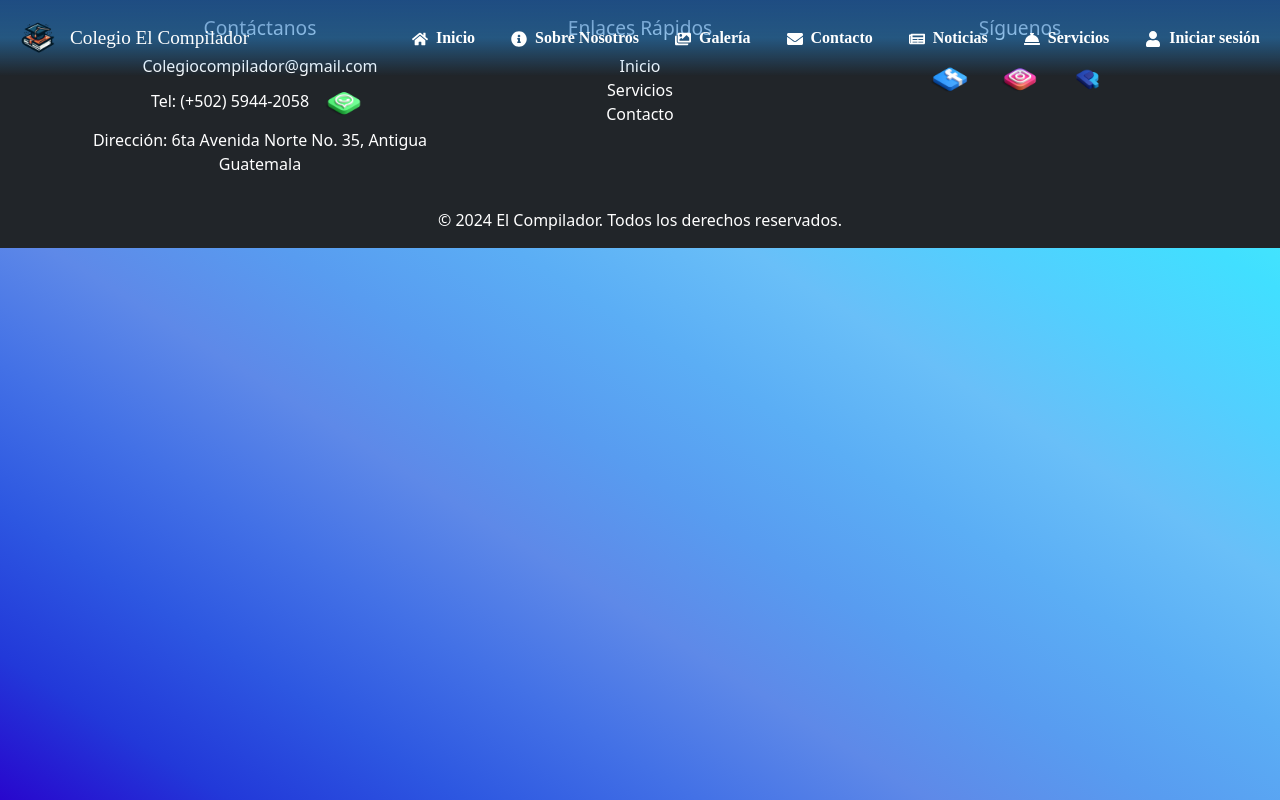
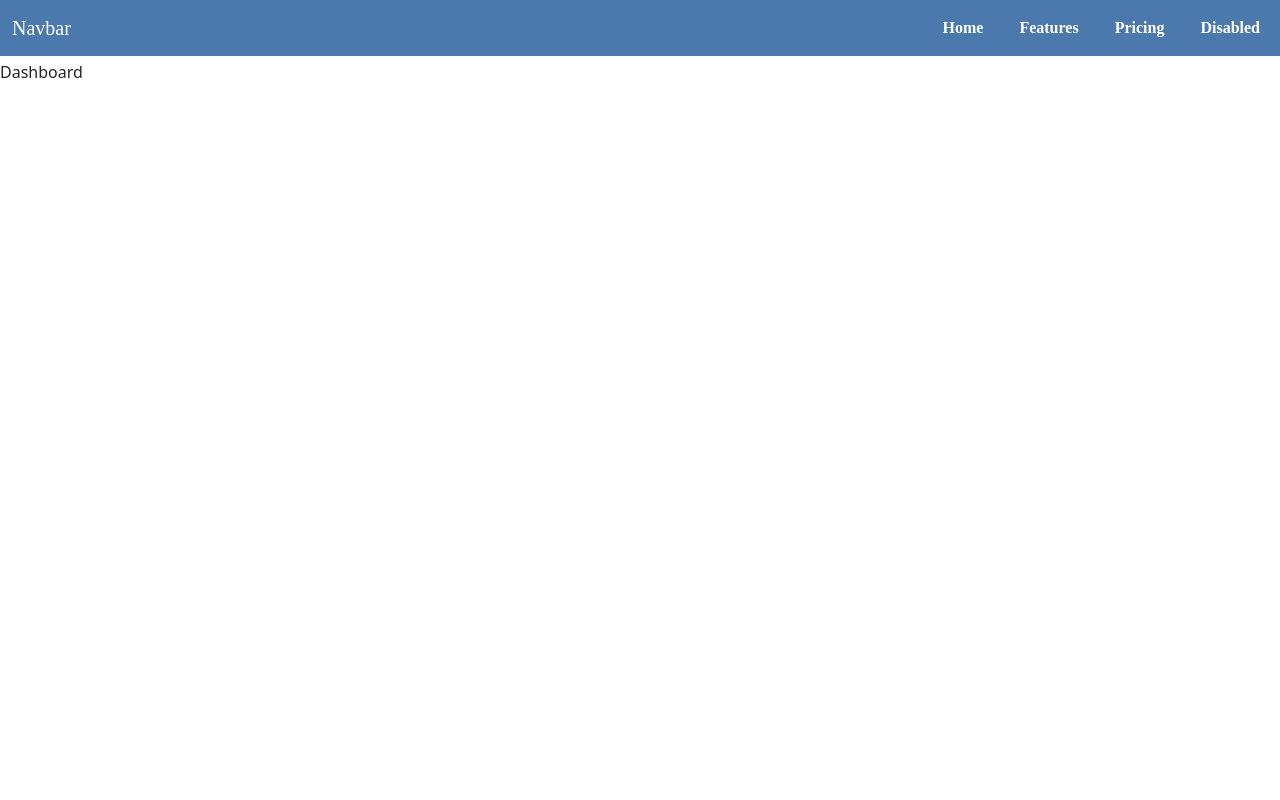
Before and after one commit to SebastianNz11/frontendColegio, a React (Vite) app: page /dashboard in a window 1280 px wide. Built offline with nearby package versions, Linux system fonts and the light colour scheme.

Commit message:
cambios en landing

```diff
--- a/index.html
+++ b/index.html
@@ -1,5 +1,5 @@
 <!DOCTYPE html>
-<html lang="en">
+<html lang="es">
   <head>
     <meta charset="UTF-8">
     <meta name="viewport" content="width=device-width, initial-scale=1.0">
--- a/src/App.jsx
+++ b/src/App.jsx
@@ -1,28 +1,23 @@
-import React from 'react';
-import { BrowserRouter as Router, Route, Routes } from 'react-router-dom';
+import { BrowserRouter, Route, Routes} from 'react-router-dom';
 import Home from './pages/Home';
 import Servicios from './pages/Servicios';
 import Login from './pages/Login';
 import Noticias from './pages/Noticias';
-import Navbar from './components/Navbar';
-import Footer from './components/Footer';
+import {Dashboard} from './Interfaces/Dashboard'
 import 'bootstrap/dist/css/bootstrap.min.css';
 import 'bootstrap/dist/js/bootstrap.bundle.min.js';
 
 const App = () => {
     return (
-        <Router>
-            {/* Navbar disponible en todas las páginas */}
-            <Navbar />
+        <BrowserRouter>
             <Routes>
                 <Route path="/" element={<Home />} />
                 <Route path="/servicios" element={<Servicios />} />
                 <Route path="/login" element={<Login />} />
                 <Route path="/noticias" element={<Noticias />} />
+                <Route path="/dashboard" element={<Dashboard />} />
             </Routes>
-            {/* Footer estará disponible en todas las páginas */}
-            <Footer />
-        </Router>
+        </BrowserRouter>
     );
 };
 
--- /dev/null
+++ b/src/Interfaces/Dashboard.jsx
@@ -0,0 +1,10 @@
+import './general.css'
+import {NavbarDashboard} from './NavbarDashboard'
+export const Dashboard = () => {
+  return (
+    <div>
+        <NavbarDashboard/>
+        <div className='espacio'>Dashboard</div>
+    </div>
+  )
+}
--- /dev/null
+++ b/src/Interfaces/NavbarDashboard.jsx
@@ -0,0 +1,49 @@
+
+export const NavbarDashboard = () => {
+  return (
+    <div>
+      <nav className="navbar navbar-expand-lg bg-body-primary fixed-top">
+        <div className="container-fluid">
+          <a className="navbar-brand" href="#">
+            Navbar
+          </a>
+          <button
+            className="navbar-toggler"
+            type="button"
+            data-bs-toggle="collapse"
+            data-bs-target="#navbarNav"
+            aria-controls="navbarNav"
+            aria-expanded="false"
+            aria-label="Toggle navigation"
+          >
+            <span className="navbar-toggler-icon" />
+          </button>
+          <div className="collapse navbar-collapse" id="navbarNav">
+            <ul className="navbar-nav">
+              <li className="nav-item">
+                <a className="nav-link active" aria-current="page" href="#">
+                  Home
+                </a>
+              </li>
+              <li className="nav-item">
+                <a className="nav-link" href="#">
+                  Features
+                </a>
+              </li>
+              <li className="nav-item">
+                <a className="nav-link" href="#">
+                  Pricing
+                </a>
+              </li>
+              <li className="nav-item">
+                <a className="nav-link disabled" aria-disabled="true">
+                  Disabled
+                </a>
+              </li>
+            </ul>
+          </div>
+        </div>
+      </nav>
+    </div>
+  );
+};
--- /dev/null
+++ b/src/Interfaces/general.css
@@ -0,0 +1,4 @@
+
+  .espacio {
+    padding-top: 60px; /* Ajuste valor altura */
+  }
--- a/src/components/Navbar.css
+++ b/src/components/Navbar.css
@@ -1,6 +1,6 @@
 /* Ajustes generales para la barra de navegación */
 .navbar {
-    background-color:linear-gradient(180deg, rgba(30, 87, 153, 0.8), rgba(41, 137, 216, 0.8));
+    background-color: rgba(30, 87, 153, 0.8);
     padding: 0.5rem 1rem;
     position: fixed;
     width: 100%;
@@ -19,19 +19,17 @@
 
   /* Ajustes generales para la barra de navegación con degradado transparente */
 .navbar {
-  background: linear-gradient(180deg, rgba(30, 87, 153, 0.8), rgba(41, 137, 216, 0.5), rgba(255, 255, 255, 0)); /* Mantener el degradado hacia transparencia */
+  background: rgba(30, 87, 153, 0.8); /* Mantener el degradado hacia transparencia */
   padding: 0.5rem 1rem;
   position: fixed;
   width: 100%;
   top: 0;
   z-index: 1030;
-  transition: background 0.3s ease; /* Suavizar la transición del degradado */
 }
 
 /* Cambiar el fondo cuando se hace scroll */
 .navbar.scrolled {
-  background: linear-gradient(180deg, rgba(30, 87, 153, 0.8), rgba(41, 137, 216, 0.5), rgba(255, 255, 255, 0)); /* Mantener el degradado hacia transparencia */
-  transition: background 0.3s ease; /* Suavizar la transición al color sólido */
+  background: rgba(30, 87, 153, 0.8);
 }
 
 
@@ -113,8 +111,3 @@
       padding: 0.5rem 0;
     }
   }
-
-  /* Evitar que el contenido quede cubierto por la barra de navegación */
-  body {
-    padding-top: 60px; /* Ajuste valor altura */
-  }
--- a/src/components/Navbar.jsx
+++ b/src/components/Navbar.jsx
@@ -7,7 +7,7 @@ const Navbar = () => {
   const [scrolled, setScrolled] = useState(false);
 
   const handleScroll = () => {
-    const isScrolled = window.scrollY > 50; // Detecta cuando se ha hecho scroll
+    const isScrolled = window.scrollY > 50;
     setScrolled(isScrolled);
   };
 
--- a/src/pages/Home.css
+++ b/src/pages/Home.css
@@ -1,14 +1,29 @@
 /* General */
-body {
-    font-family: 'Roboto', sans-serif;
-    background: linear-gradient(to right top, #2807cd, #2239d9, #2d57e1, #4371e6, #5e89e8, #589cf0, #5baef5, #69bff8, #52cffe, #41dfff, #46eefa, #5ffbf1);
+.body {
+  font-family: "Roboto", sans-serif;
+  background: linear-gradient(
+    to right top,
+    #2807cd,
+    #2239d9,
+    #2d57e1,
+    #4371e6,
+    #5e89e8,
+    #589cf0,
+    #5baef5,
+    #69bff8,
+    #52cffe,
+    #41dfff,
+    #46eefa,
+    #5ffbf1
+  );
   margin: 0;
   padding: 0;
   height: 100%;
   width: 100%;
 }
 
-h2, h4 {
+h2,
+h4 {
   color: #004d99;
 }
 
@@ -29,7 +44,21 @@ a :hover {
 
 /* Sección de Inicio */
 .inicio-bg {
-    background-image: linear-gradient(to right top, #2807cd, #2239d9, #2d57e1, #4371e6, #5e89e8, #589cf0, #5baef5, #69bff8, #52cffe, #41dfff, #46eefa, #5ffbf1);
+  background-image: linear-gradient(
+    to right top,
+    #2807cd,
+    #2239d9,
+    #2d57e1,
+    #4371e6,
+    #5e89e8,
+    #589cf0,
+    #5baef5,
+    #69bff8,
+    #52cffe,
+    #41dfff,
+    #46eefa,
+    #5ffbf1
+  );
   min-height: 100vh;
   width: 100vw;
   display: flex;
@@ -37,7 +66,6 @@ a :hover {
   justify-content: center;
   position: relative;
 }
-
 
 .container {
   max-width: 1200px;
@@ -62,7 +90,6 @@ a :hover {
     opacity: 1;
   }
 }
-
 
 /* Sección Sobre Nosotros */
 .sobre-nosotros-section {
@@ -101,7 +128,6 @@ a :hover {
   margin-left: 0;
   margin-right: 0;
 }
-
 
 /* Sección de Registro */
 .registro-section {
--- a/src/pages/Login.jsx
+++ b/src/pages/Login.jsx
@@ -1,29 +1,51 @@
-import React from 'react';
-import './Login.css';
+import Navbar from "../components/Navbar";
 
 const Login = () => {
   return (
+    <>
+      <Navbar />
       <div className="container mt-5 pt-5">
-            <h2 className="text-center mb-4">Iniciar Sesión</h2>
+        <h2 className="text-center mb-4 mt-5">Iniciar Sesión</h2>
         <div className="row justify-content-center">
           <div className="col-md-6">
-                    <form action="/login" method="post">
+            <form className="border border-3 p-5 rounded-4">
               <div className="mb-3">
-                            <label htmlFor="email" className="form-label">Correo Electrónico</label>
-                            <input type="email" className="form-control" id="email" name="email" required />
+                <label htmlFor="email" className="form-label">
+                  Correo Electrónico
+                </label>
+                <input
+                  type="email"
+                  className="form-control"
+                  id="email"
+                  name="email"
+                  required
+                />
               </div>
               <div className="mb-3">
-                            <label htmlFor="password" className="form-label">Contraseña</label>
-                            <input type="password" className="form-control" id="password" name="password" required />
+                <label htmlFor="password" className="form-label">
+                  Contraseña
+                </label>
+                <input
+                  type="password"
+                  className="form-control"
+                  id="password"
+                  name="password"
+                  required
+                />
               </div>
-                        <button type="submit" className="btn btn-primary w-100">Iniciar sesión</button>
+              <button type="submit" className="btn btn-primary w-100 mt-2">
+                Iniciar sesión
+              </button>
+              <div className="text-center mt-3">
+                <p>
+                  <a href="#">Recuperar contraseña</a>
+                </p>
+              </div>
             </form>
-                    <div className="text-center mt-3">
-                        <p><a href="#">Recuperar contraseña</a></p>
           </div>
         </div>
       </div>
-        </div>
+    </>
   );
 };
 
```
Also changed, not shown: src/pages/Home.jsx (+91 -24 lines), src/pages/Login.css (deleted). Lines whose indentation alone changed are shown as unchanged.
